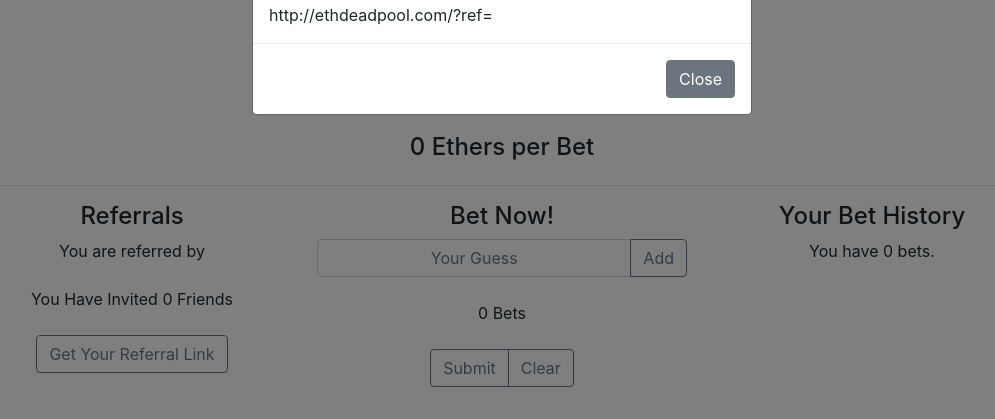
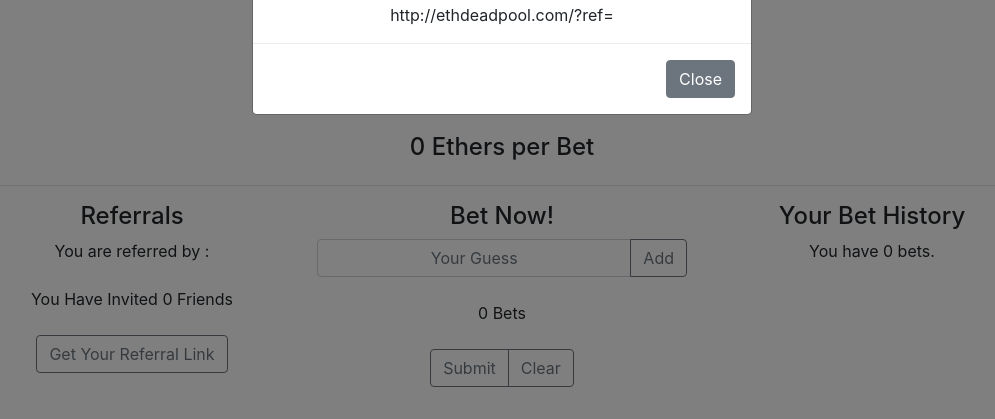
Before and after one commit to daniel08311/Black-Mirror, a website: page bet.html in a window 1280 px wide. Both pictures are taken after a click on the button "Get Your Referral Link". Shown: the part 471-890 px from the top of the page, without its empty margins (138-1133 px from the left). Drawn offline with nearby package versions, Linux system fonts and the light colour scheme; no server answers.

Commit message:
some ui update

```diff
--- a/bet.html
+++ b/bet.html
@@ -98,7 +98,7 @@
           <div class="col-sm-4 justify-content-md-center" style="text-align:center">
             <h4> Referrals </h4>
 			         <div class="row justify-content-md-center my-2">
-               <p>You are referred by <span id="referral"></span></p>
+               <p>You are referred by : <span style="width:70%; word-wrap:break-word; display:inline-block;" id="referral"></span></p>
             </div>
        	    <div class="row justify-content-md-center my-2">
                <p>You Have Invited <span id="count_ref">0</span> Friends</p>
@@ -156,7 +156,7 @@
               <span aria-hidden="true">&times;</span>
             </button>
           </div>
-          <div class="modal-body">
+          <div class="modal-body text-center" >
             http://ethdeadpool.com/?ref=<span id="ref_link"></span>
           </div>
           <div class="modal-footer">
```
